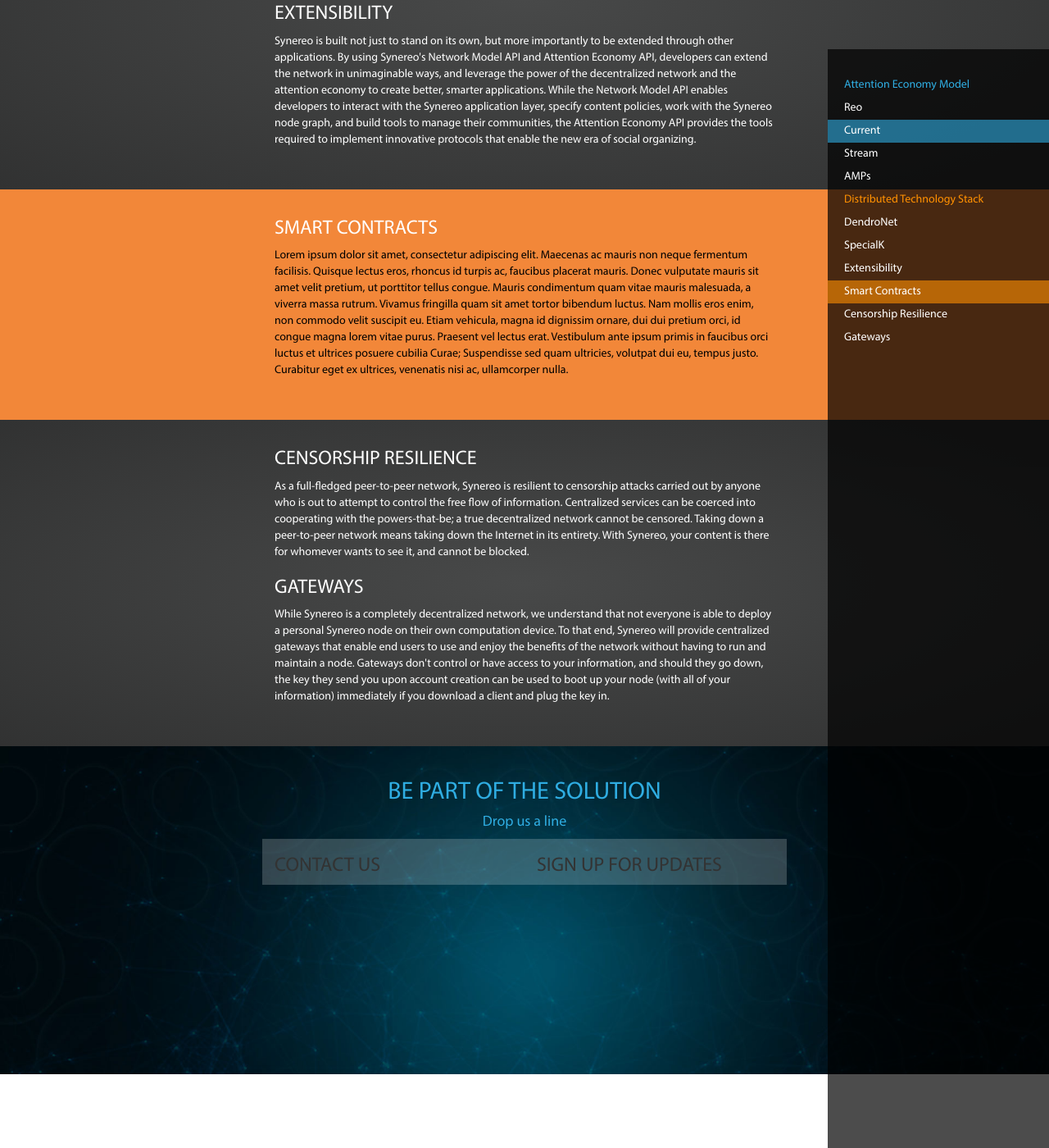
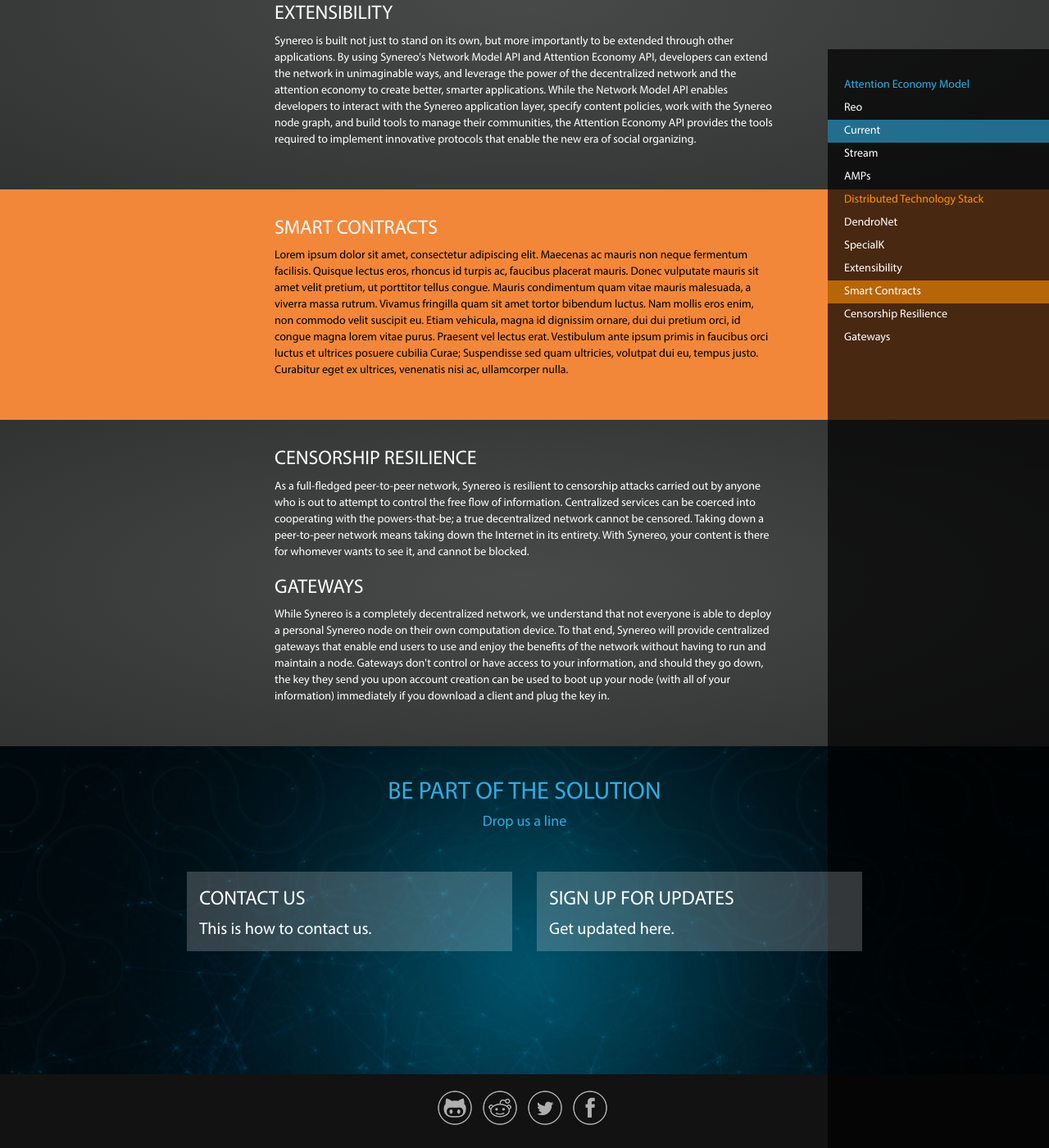
Before and after one commit to synereo/synereo.github.io, a Jekyll site: the page built from learn-more/index.html, in a window 1280 px wide and 1400 px high, scrolled down 2159 px. Shown: the whole window at 82% size. Built offline with Jekyll 4.4.1, drawn with Linux system fonts in a browser that asks for light colours; nearby versions of some CDN libraries.

Commit message:
Add footer

```diff
--- a/_layouts/learn-more.html
+++ b/_layouts/learn-more.html
@@ -158,7 +158,7 @@
       </div>
     </section>
 
-    <footer class="solution">
+    <section class="solution">
       <div class="container-fluid">
         <div class="row">
           <div class="title">
@@ -166,13 +166,32 @@
             <h4>Drop us a line</h4>
           </div>
         </div>
+        <div class="row cube-row">
+          <div class="col-md-4 col-md-offset-2">
+            <div class="footer-cube">
+              <h3>Contact Us</h3>
+              <p>This is how to contact us.</p>
+            </div>
+          </div>
+          <div class="col-md-4">
+            <div class="footer-cube">
+              <h3>Sign up for updates</h3>
+              <p>Get updated here.</p>
+            </div>
+          </div>
+        </div>
+      </div>
+    </section>
+
+    <footer class="solution">
+      <div class="container-fluid">
         <div class="row">
-          <div class="col-md-3 col-md-offset-3 footer-cube">
-            <h3>Contact Us</h3>
-          </div>
-          <div class="col-md-3 footer-cube">
-            <h3>Sign up for updates</h3>
-          </div>
+          <ul class="list-inline">
+            <li><a href="https://github.com/synereo/"><img src="/img/social/github-iconGray.png"></a></li>
+            <li><a href="http://www.reddit.com/r/synereo"><img src="/img/social/reddit_icon.png"></a></li>
+            <li><a href="http://twitter.com/Synereo"><img src="/img/social/twitter_iconGray.png"></a></li>
+            <li><a href="http://facebook.com/Synereo"><img src="/img/social/facebook_iconGray.png"></a></li>
+          </ul>
         </div>
       </div>
     </footer>
--- a/_sass/_learn-more.scss
+++ b/_sass/_learn-more.scss
@@ -155,7 +155,7 @@
         background-color: $synereo-dark-gray-bg;
     }
 
-    footer.solution {
+    section.solution {
         background-color: #000;
         background: url(/img/bg/net.jpg) no-repeat;
         background-size: cover;
@@ -172,8 +172,23 @@
             font-size: 1.45em;
         }
 
+        .cube-row {
+            padding-top: 40px;
+        }
+
         .footer-cube {
+            padding: 1px 15px;
             background: rgba(255, 255, 255, 0.2);
+            h3 {
+                color: #fff;
+            }
         }
     }
+
+    footer {
+        background-color: #121212;
+        text-align: center;
+        padding-top: 20px;
+        height: 90px;
+    }
 }
```
